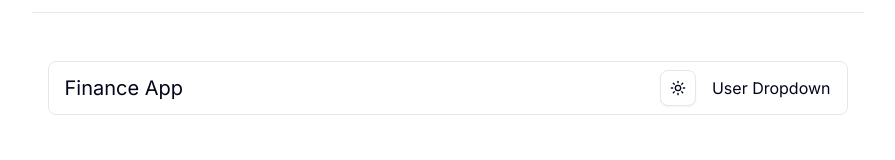
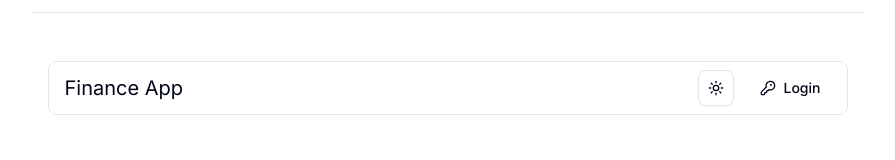
Before and after one commit to rohxn-rai/finance-app-nextjs, a Next.js app: page /playground in a window 1280 px wide. Shown: the part 136-296 px from the top of the page, without its empty margins (185-1080 px from the left). Built offline with nearby package versions, Linux system fonts and the light colour scheme; no server answers.

Commit message:
added logic for user data when authenticated

```diff
--- a/components/header.tsx
+++ b/components/header.tsx
@@ -1,8 +1,20 @@
 import Link from "next/link";
+
 import { ModeToggle } from "@/components/ui/theme-toggle";
+
 import { cn } from "@/lib/utils";
+import { createClient } from "@/utils/supabase/server";
+import { Button } from "@/components/ui/button";
+import { CircleUser, KeyRound } from "lucide-react";
 
-const Header = () => {
+const Header = async () => {
+  const supabase = await createClient();
+
+  const {
+    data: { user },
+    error,
+  } = await supabase.auth.getUser();
+
   return (
     <header className="sticky top-0 pt-8 backdrop-blur-md mb-8">
       <div
@@ -23,7 +35,28 @@ const Header = () => {
 
         <div className="flex items-center gap-4">
           <ModeToggle />
-          <div>User Dropdown</div>
+          {user && (
+            <Button
+              variant="ghost"
+              size="sm"
+              className="flex flex-row gap-2 items-center"
+            >
+              <CircleUser className="w-6 h-6" />
+              <span>{user?.email}</span>
+            </Button>
+          )}
+          {!user && (
+            <Link href="/login">
+              <Button
+                variant="ghost"
+                size="sm"
+                className="flex flex-row gap-2 items-center"
+              >
+                <KeyRound className="w-6 h-6" />
+                Login
+              </Button>
+            </Link>
+          )}
         </div>
       </div>
     </header>
```
